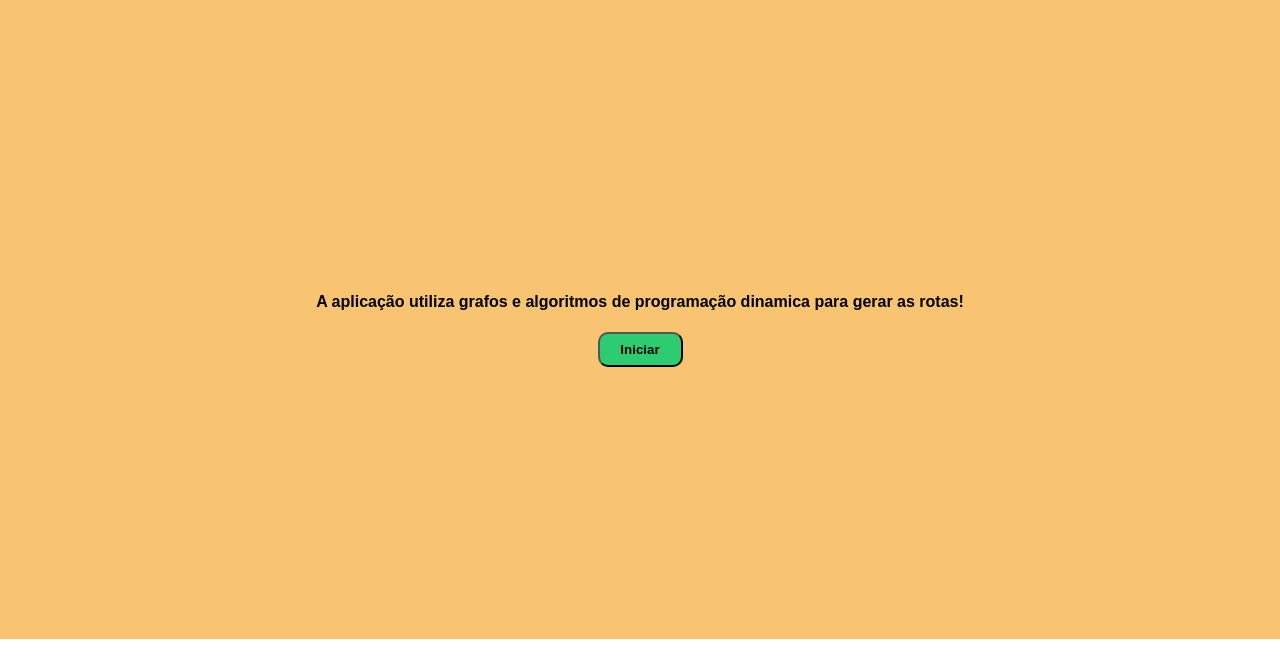
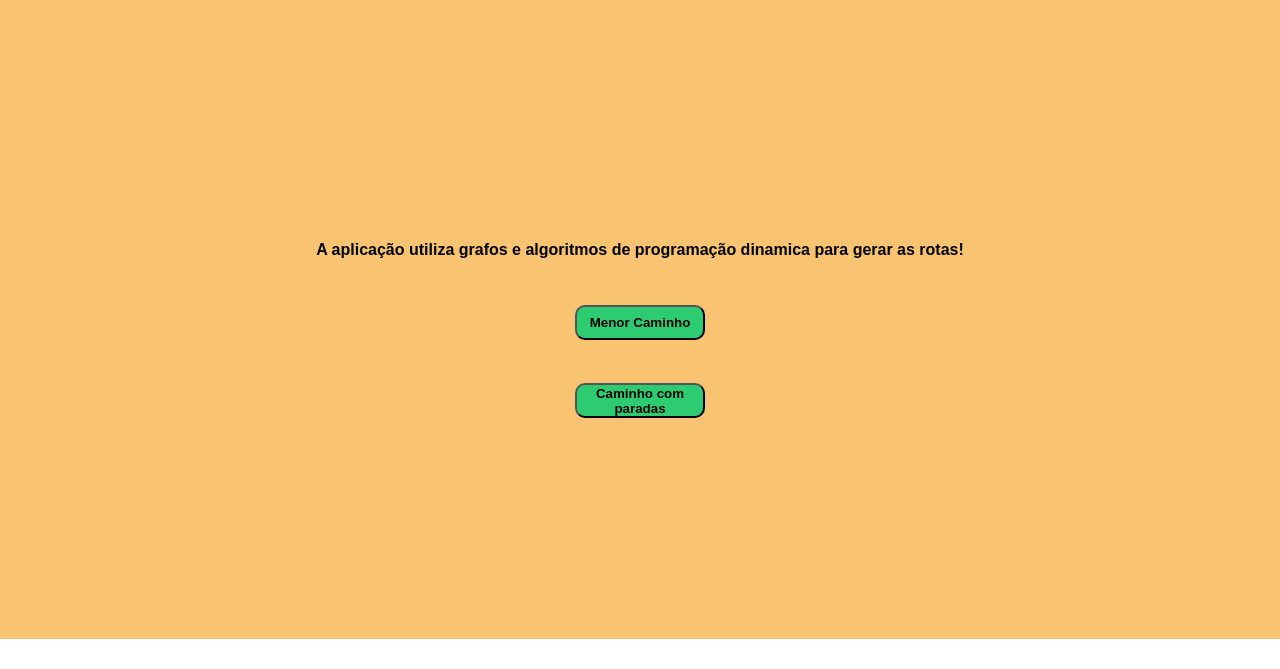
Before and after one commit to projeto-de-algoritmos/Final_Dupla15A, a Django app: page / in a window 1280 px wide. Shown: the part 131-800 px from the top of the page. Run offline with Django 3.2, Linux system fonts and the light colour scheme.

Commit message:
Adicionada tela de caminhos com paradas

```diff
--- a/TrabalhoFinal/App/forms.py
+++ b/TrabalhoFinal/App/forms.py
@@ -1,13 +1,23 @@
 from django import forms
 
-
-class Formulario(forms.Form):
-    # (('Cuiaba - MT','Cuiaba - MT'), ('Goiania - GO','Goiania - GO'),('Campo Grande - MS','Campo Grande - MS'),
-    #         ('Belo Horizonte - MG','Belo Horizonte - MG'),('Sao Paulo - SP','Sao Paulo - SP'),
-    #         ('Rio de Janeiro - RJ','Rio de Janeiro - RJ'), ('Vitoria - ES','Vitoria - ES'),)
-    CHOICES = (('Cuiaba - MT','Cuiaba - MT'), ('Goiania - GO','Goiania - GO'),('Campo Grande - MS','Campo Grande - MS'),
+CHOICES = (('Cuiaba - MT','Cuiaba - MT'), ('Goiania - GO','Goiania - GO'),('Campo Grande - MS','Campo Grande - MS'),
             ('Belo Horizonte - MG','Belo Horizonte - MG'),('Sao Paulo - SP','Sao Paulo - SP'),
             ('Rio de Janeiro - RJ','Rio de Janeiro - RJ'), ('Vitoria - ES','Vitoria - ES'),)
+class Formulario(forms.Form):
+
     partida = forms.ChoiceField(label='Cidade de partida',choices=CHOICES)
     destino = forms.ChoiceField(label='Cidade de destino',choices=CHOICES)
     autonomia = forms.CharField(label='Autonomia do veículo', max_length=3)
+#     letters = forms.MultipleChoiceField(
+#             choices=CHOICES,
+#             widget=forms.CheckboxSelectMultiple())
+
+
+class Formulario2(forms.Form):
+    partida = forms.ChoiceField(label='Cidade de partida',choices=CHOICES)
+    destino = forms.ChoiceField(label='Cidade de destino',choices=CHOICES)
+#     autonomia = forms.CharField(label='Autonomia do veículo', max_length=3)
+    paradas = forms.MultipleChoiceField(
+            choices=CHOICES,
+            label="Paradas",
+            widget=forms.CheckboxSelectMultiple())
--- a/TrabalhoFinal/App/static/css/styles.css
+++ b/TrabalhoFinal/App/static/css/styles.css
@@ -145,7 +145,8 @@ span{
 }
 
 .containerhome #btn{
-    width: 85px;
+    margin-top: 25px;
+    width: 130px;
 }
 
 button{
--- a/TrabalhoFinal/App/templates/home.html
+++ b/TrabalhoFinal/App/templates/home.html
@@ -18,8 +18,12 @@
         <div class="containerhome" >
             <h4>A aplicação utiliza grafos e algoritmos de programação dinamica para gerar as rotas!</h4>
             <a id="btn" href="http://localhost:8000/search/">
-                <button>Iniciar</button>
-             </a>
+                <button>Menor Caminho</button>
+            </a>
+            <br/>
+            <a id="btn" href="http://localhost:8000/search2/">
+                <button>Caminho com paradas</button>
+            </a>
 
         </div>
     </body>
--- a/TrabalhoFinal/App/templates/mapa.html
+++ b/TrabalhoFinal/App/templates/mapa.html
@@ -1,4 +1,5 @@
 {% load static %}
+{{mensagem}}
 
 <!DOCTYPE html>
 <html>
@@ -22,6 +23,11 @@
 
             </div>
             <div id="caixa_direita">
+                <p>
+                {% if athlete_list %}
+                    {{mensagem}}
+                {% endif %}
+                </p>
                 <img src="{% static 'img/mapa_resultado.svg'%}" width="100%" height="100%"/>
             </div>
         </div>
--- a/TrabalhoFinal/App/urls.py
+++ b/TrabalhoFinal/App/urls.py
@@ -7,4 +7,6 @@ urlpatterns = [
     path('search/', views.index, name='index'),
     path('search/path/', views.path_result, name='path_result'),
     path('search/error/', views.error, name='error'),
+    path('search2/', views.index2, name='index2'),
+    path('search2/path/', views.path_result, name='path_result2'),
 ]
--- a/TrabalhoFinal/App/views.py
+++ b/TrabalhoFinal/App/views.py
@@ -1,5 +1,5 @@
 from django.shortcuts import render, HttpResponseRedirect
-from .forms import Formulario
+from .forms import Formulario, Formulario2
 from TrabalhoFinal.functions.menu import menu
 
 
@@ -26,7 +26,7 @@ def index(request):
             print(form['destino'].value())
             print(form['autonomia'].value())
             try:
-                menu(inicio,final,autonomia)
+                menu(0,inicio,final,autonomia)
                 return HttpResponseRedirect('path/')
 
             except :
@@ -47,3 +47,38 @@ def path_result(request):
 
 def error(request):
     return render(request, 'error.html', {})
+
+def index2(request):
+
+    if request.method == 'POST':
+        # create a form instance and populate it with data from the request:
+        form = Formulario2(request.POST or None)
+        # check whether it's valid:
+
+        if form.is_valid():
+            # print(cidades)
+            # process the data in form.cleaned_data as required
+            # ...
+            # redirect to a new URL:
+            inicio = form['partida'].value()
+            final = form['destino'].value()
+            paradas = form['paradas'].value()
+            # autonomia = form['paradas'].value()
+            print(form['partida'].value())
+            print(form['destino'].value())
+            print(form['paradas'].value())
+
+            try:
+                paradas.append(final)
+                menu(1,inicio,paradas,'')
+                return HttpResponseRedirect('path/')
+
+            except :
+                return HttpResponseRedirect('error/')
+
+
+    else:
+        form = Formulario2()
+
+    # return render(request, 'name.html', {'form': form})
+    return render(request, 'menor_caminho.html', {'form': form})
```
Also changed, not shown: TrabalhoFinal/App/static/img/mapa_resultado.svg, 1 other file.
